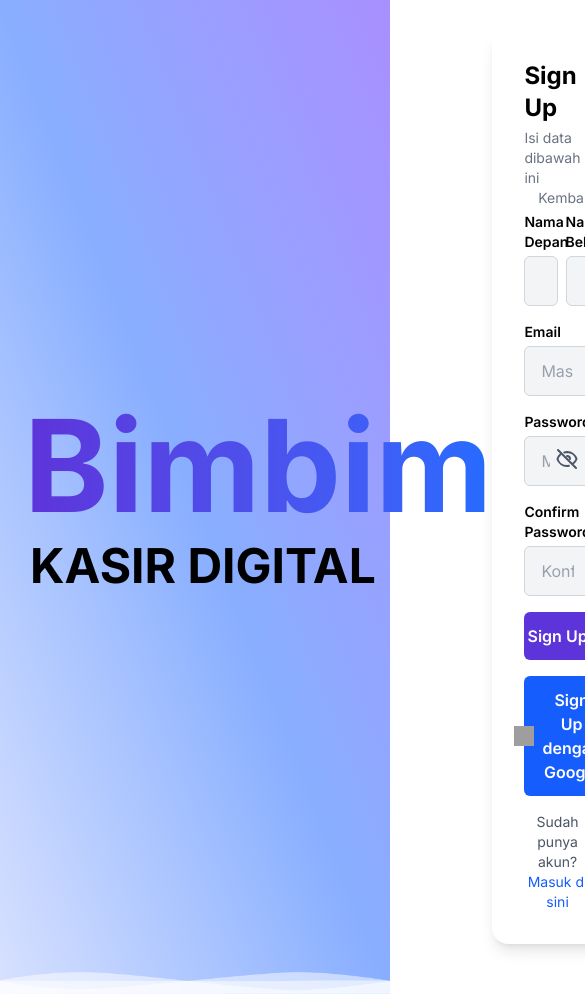
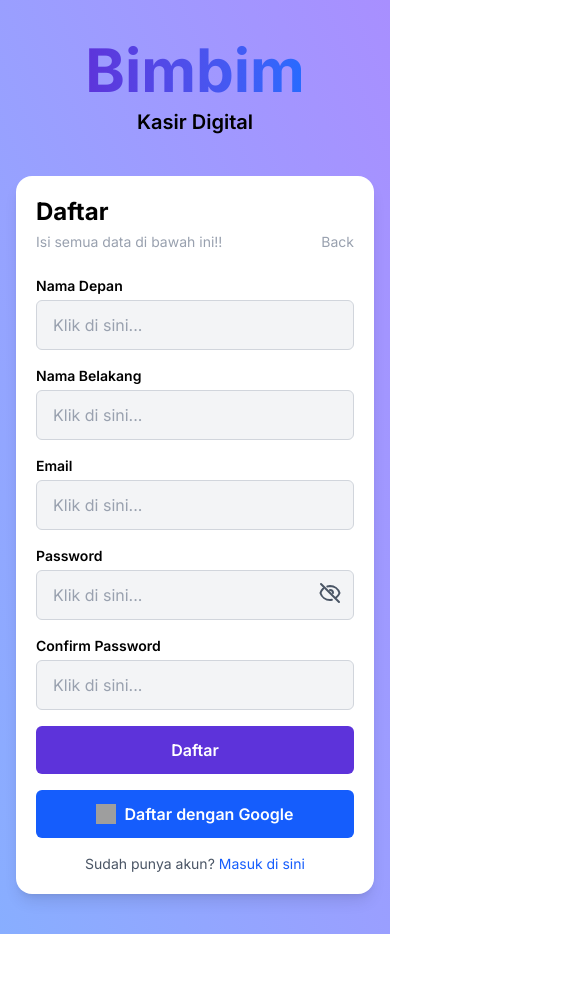
Before and after one commit to farhanangga/bimbim, a Next.js app: page /signIn/signUp in a window 390 px wide. Shown: the top 994 px of the page, 585 px wide, since content can reach past the window. After the commit the page ends 934 px from the top, so only its background shows below. Built offline with nearby package versions, Linux system fonts and the light colour scheme; grey boxes are pictures that could not be loaded.

Commit message:
add responsiv design

```diff
--- a/src/app/signIn/signUp/page.tsx
+++ b/src/app/signIn/signUp/page.tsx
@@ -8,44 +8,53 @@ export default function SignUpPage() {
   const [showPassword, setShowPassword] = useState(false);
 
   return (
-    <div className="relative min-h-screen flex flex-col justify-between bg-gradient-to-tr from-[#D8E1FF] via-[#88AEFF] to-[#A88FFF]">
+    <div className="relative min-h-screen flex flex-col justify-between bg-gradient-to-tr from-[#88AEFF] to-[#A88FFF]">
       {/* Main Content */}
-      <div className="flex flex-1 items-center justify-center px-6 py-7">
-        <div className="flex w-full max-w-[1180px] justify-between items-center mx-auto">
-          {/* Left Side */}
-          <div className="flex-1 flex flex-col justify-center text-left">
-            <h1 className="text-[128px] h-40 font-bold text-transparent bg-clip-text bg-gradient-to-r from-[#5D33DA] to-[#266BFF]">
-              Bimbim
-            </h1>
-            <h1 className="pl-1.5 text-[48px] text-black font-bold">
-              KASIR DIGITAL
-            </h1>
-          </div>
+      <div className="flex flex-1 items-center justify-center px-4 py-10">
+        <div
+          className="
+            flex w-full max-w-[1180px] justify-between items-center mx-auto
+            flex-col md:flex-row gap-10 md:gap-0
+          "
+        >
+          {/* LEFT SIDE */}
+          <div className="flex flex-col items-center md:items-start text-center md:text-left">
+          <h1 className="text-6xl md:text-[128px] font-bold text-transparent bg-clip-text bg-gradient-to-r from-[#5D33DA] to-[#266BFF] leading-none">
+            Bimbim
+          </h1>
+          <h2 className="text-xl md:text-[48px] font-semibold text-black mt-2 md:-mt-2">
+            Kasir Digital
+          </h2>
+        </div>
 
-          {/* Right Side */}
-          <div className="w-[460px]">
-            <div className="bg-white rounded-2xl shadow-lg p-8">
-              <h2 className="text-2xl font-bold mb-1 text-black">Sign Up</h2>
-              <p className="text-gray-500 text-sm mb-6">
-                Isi data dibawah ini
-                <span
-                  onClick={() => router.push("/")}
-                  className="float-right cursor-pointer text-gray-500 hover:underline"
-                >
-                  Kembali
-                </span>
+          {/* RIGHT SIDE */}
+          <div className="w-full max-w-[460px]">
+            <div className="bg-white rounded-2xl shadow-lg p-5 md:p-8">
+              <h2 className="text-2xl font-bold mb-1 text-black text-left">
+                Daftar
+              </h2>
+              <div className="flex items-center justify-between mb-6">
+              <p className="text-gray-400 text-sm">
+                Isi semua data di bawah ini!!
               </p>
+              <span
+                onClick={() => router.back()}
+                className= "text-gray-400 text-sm"
+              >
+                Back
+              </span>
+              </div>
 
               <form className="space-y-4">
                 {/* Nama Depan & Belakang */}
-                <div className="grid grid-cols-2 gap-4">
+                <div className="grid grid-cols-1 md:grid-cols-2 gap-4">
                   <div>
                     <label className="block text-sm font-semibold text-black">
                       Nama Depan
                     </label>
                     <input
                       type="text"
-                      placeholder="Nama depan"
+                      placeholder="Klik di sini..."
                       className="w-full px-4 mt-1 py-3 rounded-md border border-gray-300 bg-gray-100
                         text-black placeholder-gray-400
                         focus:outline-none focus:border-[#5D33DA] focus:ring-2 focus:ring-[#5D33DA]"
@@ -57,7 +66,7 @@ export default function SignUpPage() {
                     </label>
                     <input
                       type="text"
-                      placeholder="Nama belakang"
+                      placeholder="Klik di sini..."
                       className="w-full px-4 mt-1 py-3 rounded-md border border-gray-300 bg-gray-100
                         text-black placeholder-gray-400
                         focus:outline-none focus:border-[#5D33DA] focus:ring-2 focus:ring-[#5D33DA]"
@@ -72,7 +81,7 @@ export default function SignUpPage() {
                   </label>
                   <input
                     type="email"
-                    placeholder="Masukkan email"
+                    placeholder="Klik di sini..."
                     className="w-full px-4 mt-1 py-3 rounded-md border border-gray-300 bg-gray-100
                       text-black placeholder-gray-400
                       focus:outline-none focus:border-[#5D33DA] focus:ring-2 focus:ring-[#5D33DA]"
@@ -87,13 +96,11 @@ export default function SignUpPage() {
                   <div className="relative w-full">
                     <input
                       type={showPassword ? "text" : "password"}
-                      placeholder="Masukkan password"
+                      placeholder="Klik di sini..."
                       className="w-full px-4 pr-10 mt-1 py-3 rounded-md border border-gray-300 bg-gray-100
                         text-black placeholder-gray-400
                         focus:outline-none focus:border-[#5D33DA] focus:ring-2 focus:ring-[#5D33DA]"
                     />
-
-                    {/* Toggle Button */}
                     <button
                       type="button"
                       onClick={() => setShowPassword(!showPassword)}
@@ -148,23 +155,27 @@ export default function SignUpPage() {
                   </label>
                   <input
                     type="password"
-                    placeholder="Konfirmasi password"
+                    placeholder="Klik di sini..."
                     className="w-full px-4 mt-1 py-3 rounded-md border border-gray-300 bg-gray-100
                       text-black placeholder-gray-400
                       focus:outline-none focus:border-[#5D33DA] focus:ring-2 focus:ring-[#5D33DA]"
                   />
                 </div>
 
-                {/* Button Sign Up */}
+                {/* Error */}
+                <p className="text-red-600 text-sm hidden">
+                  Email yang anda gunakan sudah terdaftar!
+                </p>
+
+                {/* Buttons */}
                 <button
                   type="button"
                   onClick={() => router.push("/signIn/kodeVerifikasi")}
                   className="w-full py-3 rounded-md bg-[#5D33DA] text-white font-semibold hover:bg-[#4A28B5] transition"
                 >
-                  Sign Up
+                  Daftar
                 </button>
 
-                {/* Google Sign Up (dummy) */}
                 <button
                   type="button"
                   onClick={() => router.push("/signIn/kodeVerifikasi")}
@@ -175,11 +186,11 @@ export default function SignUpPage() {
                     alt="Google"
                     className="w-5 h-5"
                   />
-                  Sign Up dengan Google
+                  Daftar dengan Google
                 </button>
               </form>
 
-              {/* Link login */}
+              {/* Login link */}
               <p className="text-center text-sm text-gray-600 mt-4">
                 Sudah punya akun?{" "}
                 <span
@@ -194,8 +205,8 @@ export default function SignUpPage() {
         </div>
       </div>
 
-      {/* Footer bergelombang */}
-      <div className="w-full">
+      {/* Footer Wave */}
+      <div className="hidden md:block w-full">
         <img
           src="/img/assets/footer.png"
           alt="footer"
```
